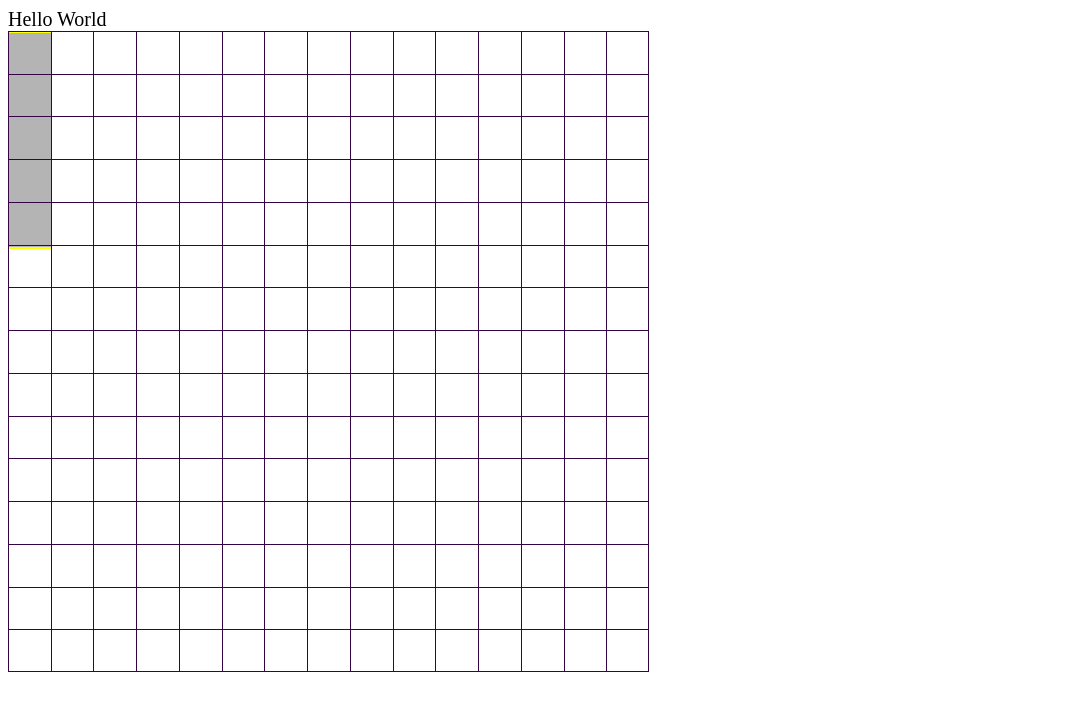
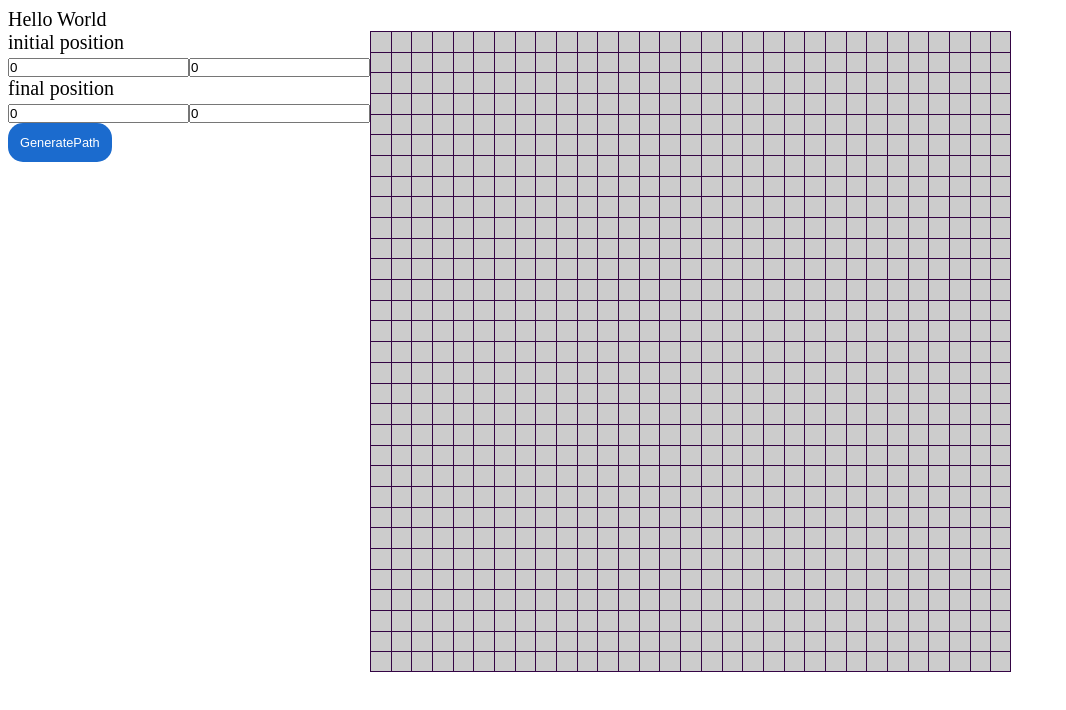
Before and after one commit to KevinOmega/GarbageCollectionProject, a Next.js app: page / in a window 1280 px wide. Shown: the top 710 px of the page, without its empty margins (0-1066 px from the left). Built offline with nearby package versions, Linux system fonts and the light colour scheme.

Commit message:
add map generation function

```diff
--- a/components/Canvas.tsx
+++ b/components/Canvas.tsx
@@ -1,16 +1,27 @@
 import React, { LegacyRef, useEffect, useRef, useState } from 'react'
 import canvas from "./canvas.module.scss";
 import Path from './Path';
+import Corner from './Corner';
 
-const properties = {
-    id : 1,position : {xs : 0, ys : 0 , xe : 1, ye : 5},traffic : "high",direcction : "forwards",
-}
+// const properties = {
+//     id : 1,position : {xs : 0, ys : 0 , xe : 1, ye : 5},traffic : "high",direcction : "forwards",
+// }
+
+
 
 const Canvas = () => {
     const canvasRef : any = useRef();
     const [lines,setLines] = useState<number[]>([])
     const [unitSize,setUnitSize] = useState<number>(0);
-    const numberOfRows = 15;
+    const numberOfRows = 31;
+    const [paths, setPaths] = useState<any>([]);
+    const [corners, setCorners] = useState<any>([]);
+    const [xs,setXs] = useState<number>(0);
+    const [xe,setXe] = useState<number>(0);
+    const [ys,setYs] = useState<number>(0);
+    const [ye,setYe] = useState<number>(0);
+
+    const graph : any = {};
 
     const generateLines  = (n : number) => {
         let currentLines = [];
@@ -25,16 +36,78 @@ const Canvas = () => {
           setUnitSize(canvasWidth / n);
     }
 
+    const onSubmit = (e: any) => {
+      e.preventDefault();
+      generateMap();
+      setXs(0);
+      setYs(0);
+      setXe(0);
+      setYe(0);
+    }
+
+
+    const generateMap = () => {
+     for (let i = 0; i < numberOfRows / 5; i++) {
+      for (let j = 0; j < (numberOfRows - 1) / 5; j++) {
+        generatePath(i * 5,j* 5, i * 5, (j + 1) * 5);
+        generatePath(j * 5, i * 5, (j + 1) * 5, i * 5);
+      }
+     }
+     console.log(graph);
+    }
+
+    const generatePath = (xs : number, ys : number, xe: number, ye:number) => {
+      const id1 = xs.toString() + ys.toString();
+      const id2 = xe.toString() + ye.toString();
+      const streetID = xs.toString() + ys.toString() + xe.toString() + ye.toString();
+      const pathLength = Math.max(xe- xs, ye - ys);
+        if(graph[id1] === undefined){
+          console.log(id1);
+          graph[id1] = [];
+          setCorners((current : any) => [
+            ...current,
+            {id : id1, unitSize : unitSize, position : {x : xs, y : ys}},
+          ])
+        }
+        if(graph[id2] === undefined){
+          console.log(id2 , "id2");
+          graph[id2] = [];
+           setCorners((current : any) => [
+            ...current,
+            {id : id2, unitSize : unitSize, position : {x : xe, y : ye}},
+          ])
+        }
+
+
+      graph[id1].push({length : pathLength, time : pathLength * 10, to : id2})
+      graph[id2].push({length : pathLength, time :  pathLength * 10, to : id1});
+
+        let rotation = 0;
+        let length = Math.abs(xe - xs);
+
+      if(ys !== ye){
+        rotation = 90;
+        length = Math.abs(ye - ys);
+      }
+      setPaths( (current : any) => [
+        ...current,
+        {id : streetID, position : {x : xs, y : ys}, rotation, unitSize : unitSize, length : length - 1 }
+      ])
+    }
+
     useEffect(() => {
         const handleResize = () => {
           getUnitSize(numberOfRows);
         }
 
         window.addEventListener("resize",handleResize);
-
         handleResize();
 
         return () => window.removeEventListener("resize",handleResize)
+    },[])
+
+    useEffect(() => {
+      console.log(corners);
     },[])
 
     useEffect(() => {
@@ -42,10 +115,38 @@ const Canvas = () => {
     },[unitSize])
 
   return (
+    <div className={canvas.canvasContainer}>
+      <form>
+        <div className="input-item">
+          <label htmlFor="">initial position</label>
+          <div className="inputs">
+            <input type="number" placeholder='x' value={xs} onChange={(e) => setXs(Number(e.target.value))} required/>
+            <input type="number" placeholder='y' value={ys} onChange={(e) => setYs(Number(e.target.value))} required/>
+          </div>
+        </div>
+        <div className="input-item">
+          <label htmlFor="">final position</label>
+          <div className="inputs">
+          <input type="number" placeholder='x ' value={xe} onChange={(e) => setXe(Number(e.target.value))} required/>
+          <input type="number" placeholder='y' value={ye} onChange={(e) => setYe(Number(e.target.value))} required/>
+          </div>
+        </div>
+        <button onClick={onSubmit} className='primary-button'>GeneratePath</button>
+      </form>
     <div ref={canvasRef} className={canvas.canvas}  >
-      <Path {...properties} unitSize={unitSize}/>
       {lines.map((l,index) => <div key={index} className={canvas.verticalLine} style={{left : l}}></div>)}
       {lines.map((l,index) => <div key={index * 10}className={canvas.horizontalLine} style={{top : l}}></div>)}
+      {corners.map((corner: React.JSX.IntrinsicAttributes & { unitSize: number; id: "string"; position: { x: number; y: number; }; }) => <Corner key={corner.id}{...corner}/>)}
+      {paths.map((p: React.JSX.IntrinsicAttributes & {
+          id: number; position: { x: number; y: number; }; traffic: string; direcction: string; rotation: number; unitSize: number; corners: {
+            c1: number // const properties = {
+            ; c2: number;
+          }; length:
+          //     id : 1,position : {xs : 0, ys : 0 , xe : 1, ye : 5},traffic : "high",direcction : "forwards",
+          // }
+          number;
+        }) => <Path key={p.id}{...p}/>)}
+    </div>
     </div>
   )
 }
--- /dev/null
+++ b/components/Corner.tsx
@@ -0,0 +1,26 @@
+import React from 'react'
+import corner from "./cormer.module.css";
+
+
+interface nodeStructure {
+  to : string,
+  time : number,
+  length : number,
+}
+
+interface pathStructure  {
+    up : nodeStructure,
+    left : nodeStructure,
+    right : nodeStructure,
+    top : nodeStructure,
+}
+
+const Corner = ({id,unitSize, position} : {unitSize : number, id : "string" , position : {x : number, y : number}}) => {
+  return (
+    <div className={corner.corner} style={{width : unitSize, height : unitSize, top : position.y * unitSize, left : position.x * unitSize}}>
+
+    </div>
+  )
+}
+
+export default Corner
--- a/components/Path.module.css
+++ b/components/Path.module.css
@@ -1,14 +1,10 @@
 .path {
-  position: relative;
-  background-color: #b4b4b4;
-  border-top: 2px solid yellow;
-  border-bottom: 2px solid yellow;
-  height: 3rem;
-  transform-origin: 0 90%;
+  position: absolute;
+  background-color: #eaeaea;
+  transform-origin: 0 0;
   display: flex;
   align-items: center;
-  top: 0;
-  left: 0;
+  transition: 1s;
 }
 .line {
   height: 1px;
--- a/components/Path.tsx
+++ b/components/Path.tsx
@@ -5,18 +5,24 @@ import path from "./Path.module.css";
 
 
 const Path = ({
-    id,position,traffic, direcction,unitSize} :
+    id,position,traffic = "low", direcction = "double", rotation ,unitSize, length} :
     {
         id : number,
-        position : {xs : number, ys : number, xe : number,ye : number}
+        position : {x : number, y : number}
         traffic : string,
         direcction : string,
+        rotation : number,
         unitSize : number;
+        corners : {c1 : number, c2 : number};
+        length : number
       }) => {
   return (
-    <div className={path.path} style={ {
-      width : `${ (unitSize * (position.xe - position.xs))}px`,
-      height : `${ (unitSize * (position.ye - position.ys))}px`,
+    <div key={id}  className={path.path} style={ {
+      width : `${ (unitSize * length)}px`,
+      height : `${unitSize}px`,
+      top : position.y * unitSize,
+      left :  position.x * unitSize,
+      transform : `rotate(${rotation}deg) translate(${unitSize}px, ${rotation === 0 ? 0 : unitSize * -1}px)`,
       }}>
       {/* <div className={path.line}></div> */}
     </div>
--- a/components/canvas.module.scss
+++ b/components/canvas.module.scss
@@ -1,26 +1,30 @@
 $dark-color : #340544;
+$line-bread : 0.08px;
+
+.canvasContainer{
+  display: flex;
+}
 
 .canvas {
   position: relative;
   width: min(80vh, 80vw);
   aspect-ratio: 1 / 1;
-  background-color: #fff;
-  // border: 2px solid black;
-  border-bottom: 0.5px solid $dark-color;
-  border-right: 0.5px solid $dark-color;
+  background-color: #ccc;
+  border-bottom: $line-bread solid $dark-color;
+  border-right: $line-bread solid $dark-color;
 }
 .verticalLine {
   position: absolute;
   top: 0;
   height: 100%;
-  width: 0.5px;
+  width: $line-bread;
   background-color: $dark-color;
 }
 
 .horizontalLine {
   position: absolute;
   left: 0;
-  height: 0.5px;
+  height: $line-bread;
   width: 100%;
   background-color: $dark-color;
 }
--- /dev/null
+++ b/components/cormer.module.css
@@ -0,0 +1,4 @@
+.corner {
+  position: absolute;
+  background-color: white;
+}
--- a/styles/global.css
+++ b/styles/global.css
@@ -5,3 +5,12 @@
 body {
   font-size: 20px;
 }
+
+.primary-button {
+  background-color: #1b6bce;
+  border: none;
+  color: white;
+  padding: 0.75rem;
+  border-radius: 15px;
+  font-size: 0.8rem;
+}
```
